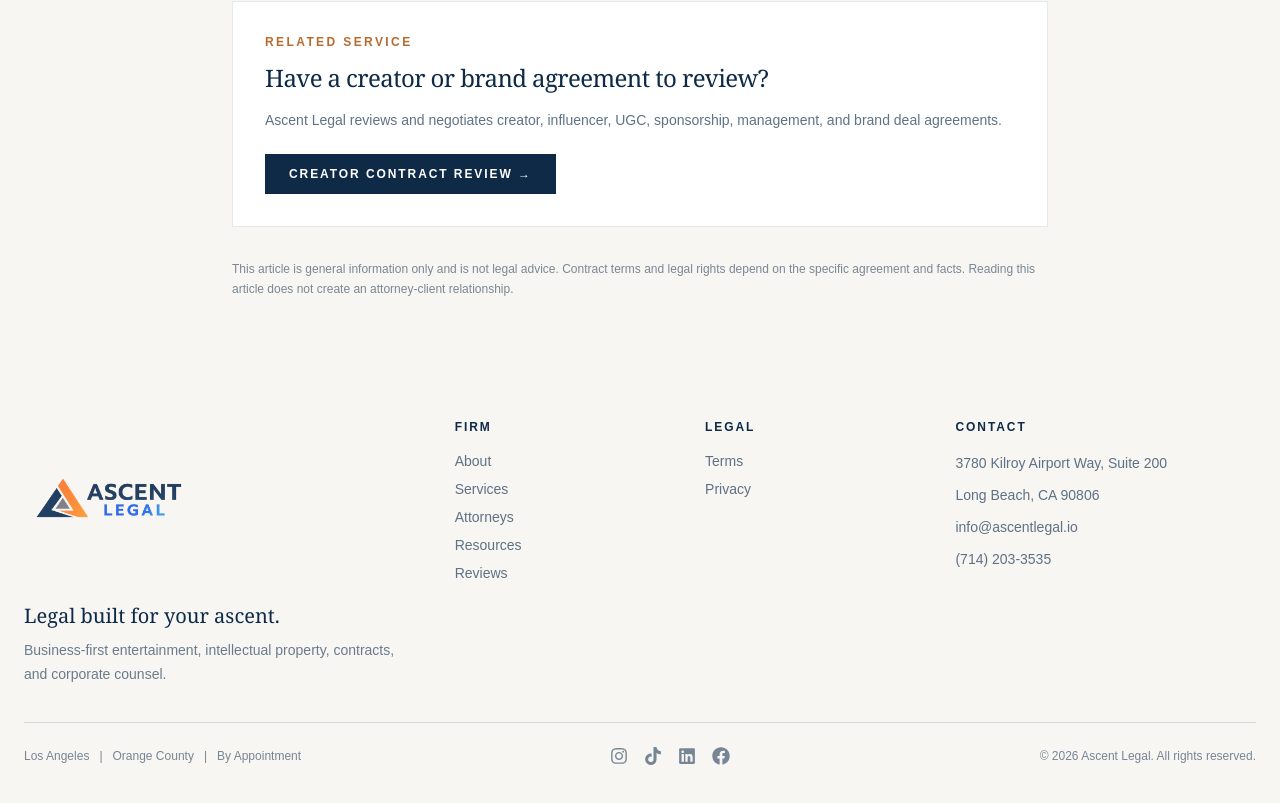
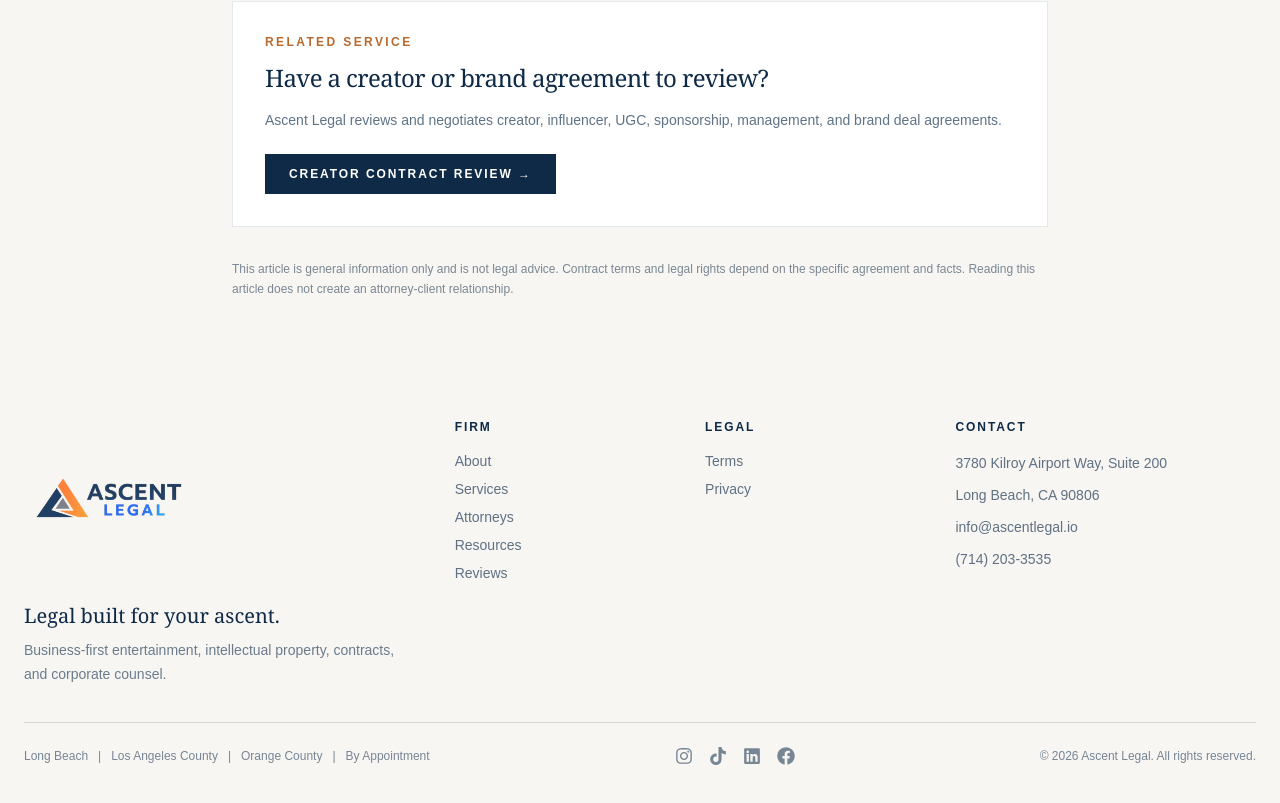
Before and after one commit to ajdreams17/Ascentlegal, a Next.js app: page /resources/exclusivity-creator-brand-deals in a window 1280 px wide. Shown: the part 1836-2639 px from the top of the page. Built offline with nearby package versions, Linux system fonts and the light colour scheme.

Commit message:
Align footer local signals with Long Beach office

```diff
--- a/components/Footer.jsx
+++ b/components/Footer.jsx
@@ -49,7 +49,7 @@ export default function Footer() {
         </div>
 
         <div className="flex flex-col gap-5 pt-6 text-xs text-[#0e2a47]/55 sm:flex-row sm:items-center sm:justify-between">
-          <div>Los Angeles &nbsp; | &nbsp; Orange County &nbsp; | &nbsp; By Appointment</div>
+          <div>Long Beach &nbsp; | &nbsp; Los Angeles County &nbsp; | &nbsp; Orange County &nbsp; | &nbsp; By Appointment</div>
           <div className="flex items-center gap-4 text-lg text-[#0e2a47]/55">
             <a href="https://www.instagram.com/ascent_legal" target="_blank" rel="noopener noreferrer" aria-label="Instagram"><FaInstagram className="hover:text-[#b86a2e]" /></a>
             <a href="https://www.tiktok.com/@ascent_legal" target="_blank" rel="noopener noreferrer" aria-label="TikTok"><FaTiktok className="hover:text-[#b86a2e]" /></a>
```
